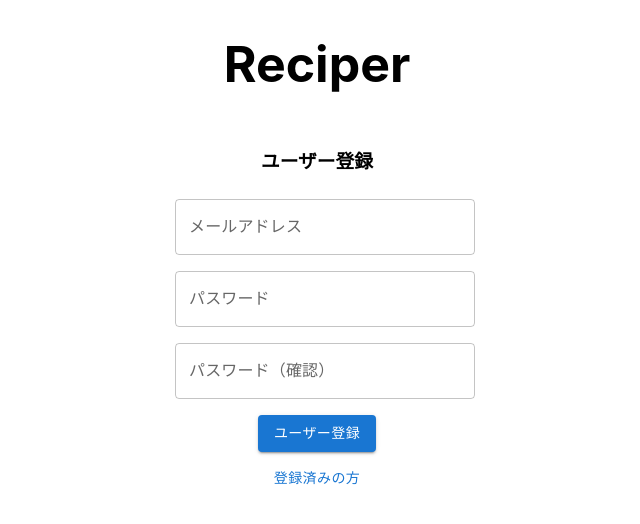
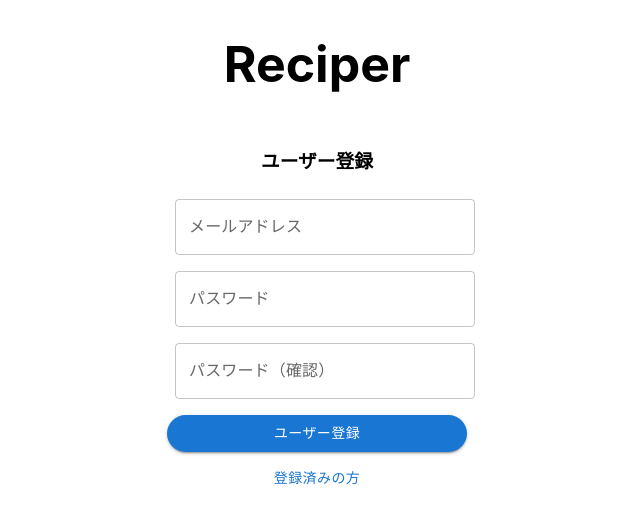
Before and after one commit to shiina47/A11-2, a React (Create React App) app in the folder frontend/: page /auth in a window 1280 px wide. Shown: the top 524 px of the page, without its empty margins (323-963 px from the left). Built offline with nearby package versions, Linux system fonts and the light colour scheme.

Commit message:
ボタン丸くなった

```diff
--- a/frontend/src/components/loginConponents/login.jsx
+++ b/frontend/src/components/loginConponents/login.jsx
@@ -5,15 +5,15 @@ import Button from "@mui/material/Button";
 
 export default function Login() {
   return (
-    <Box sx={{display :"flex" , alignItems: "center" , flexDirection: "column",}}>
+    <Box sx={{display :"flex" , alignItems: "center" , flexDirection: "column" }}>
         <h1 style={{ fontSize: "50px" }}>Reciper</h1>
         <h3>ログイン</h3>
-        <Box sx={{ flexGrow: 0 }}>
+        <Box>
           <TextField sx={{margin: "8px"}} fullWidth label="メールアドレス" id="fullWidth" />
           <TextField sx={{margin: "8px"}} fullWidth label="パスワード" id="fullWidth" />
         </Box>
-        <Box>
-          <Button　sx={{margin: "8px 0px"}} variant="contained">
+        <Box sx={{width: "100%"}}>
+          <Button　sx={{margin: "8px 0px" , borderRadius: "50px"  , width: "100%"}} variant="contained">
             ログイン
           </Button>
         </Box>
--- a/frontend/src/components/loginConponents/register.jsx
+++ b/frontend/src/components/loginConponents/register.jsx
@@ -5,7 +5,7 @@ import Button from "@mui/material/Button";
 
 export default function Register() {
   return (
-    <Box sx={{display :"flex" , alignItems: "center" , flexDirection: "column",}}>
+    <Box sx={{display :"flex" , alignItems: "center" , flexDirection: "column" , }}>
       <h1 style={{ fontSize: "50px" }}>Reciper</h1>
       <h3>ユーザー登録</h3>
       <Box>
@@ -13,8 +13,8 @@ export default function Register() {
         <TextField sx={{margin: "8px"}} fullWidth label="パスワード" id="fullWidth" />
         <TextField sx={{margin: "8px"}} fullWidth label="パスワード（確認）" id="fullWidth" />
       </Box>
-      <Box>
-        <Button sx={{margin: "8px 0px"}} variant="contained">
+      <Box sx={{width: "100%"}}>
+        <Button sx={{margin: "8px 0px" , borderRadius: "50px" , width: "100%"}} variant="contained">
           ユーザー登録
         </Button>
       </Box>
```
